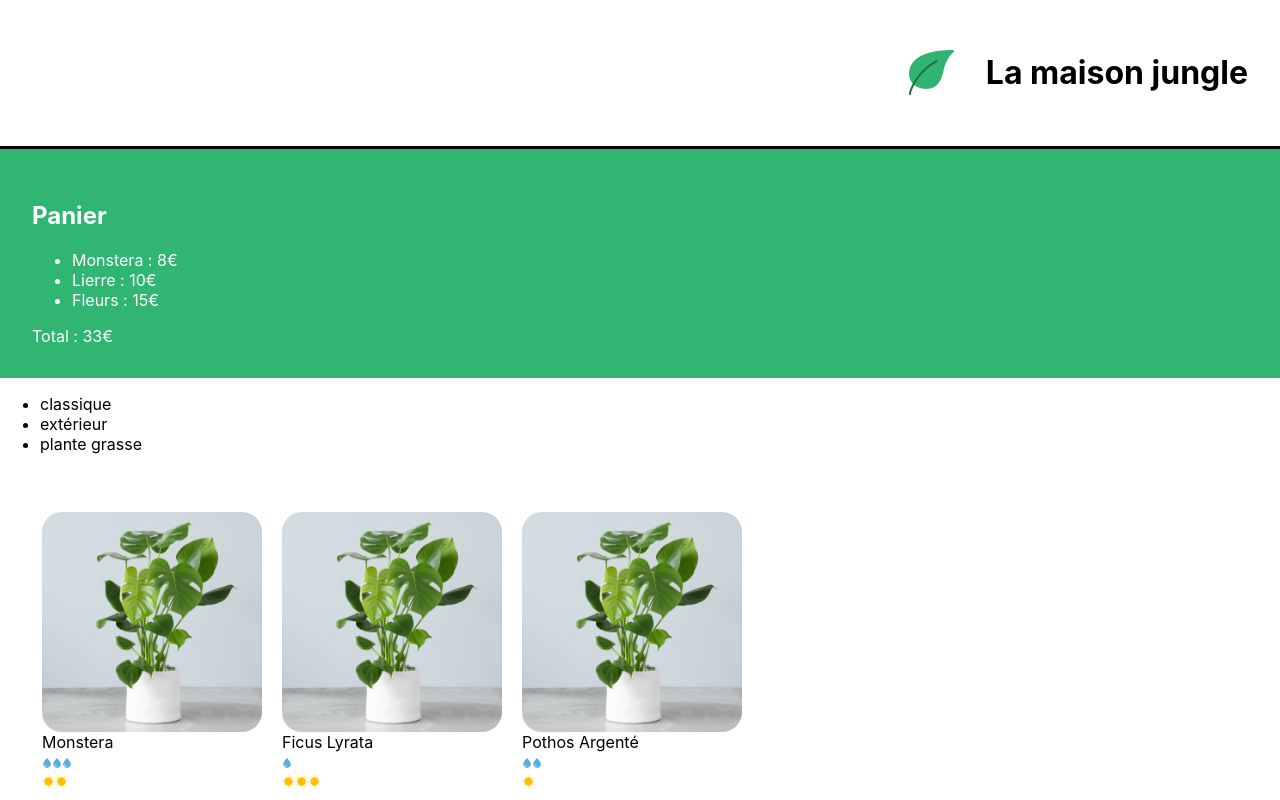
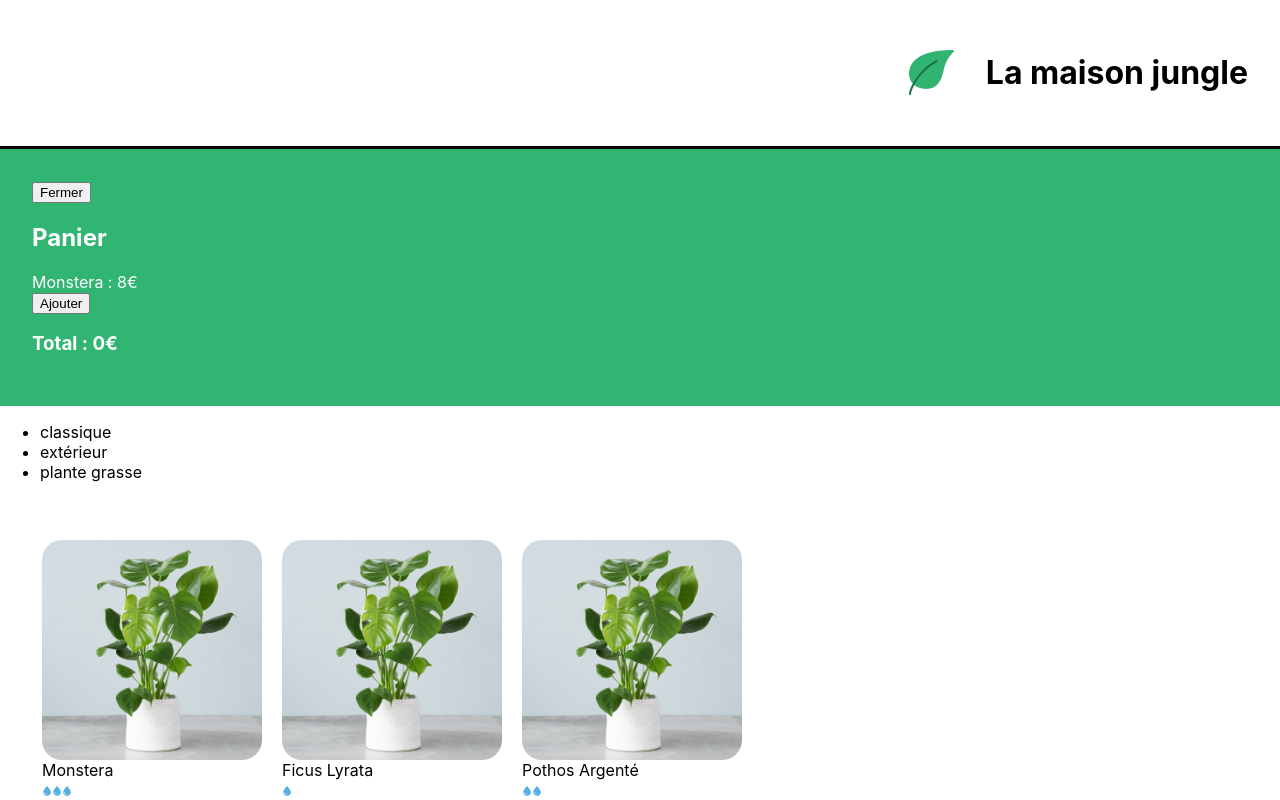
Before and after one commit to SOUFIANE-AIT-TALEB/react, a React (Create React App) app: page / in a window 1280 px wide. Shown: the top 800 px of the page. Built offline with nearby package versions, Linux system fonts and the light colour scheme.

Commit message:
Update Cart.js
update Cart.js

```diff
--- a/src/components/Cart.js
+++ b/src/components/Cart.js
@@ -1,18 +1,32 @@
+import { useState } from 'react'
 import '../styles/Cart.css'
 
 function Cart() {
 	const monsteraPrice = 8
-	const ivyPrice = 10
-	const flowerPrice = 15
-	return (
+	const [cart, updateCart] = useState(0)
+	const [isOpen, setIsOpen] = useState(true)
+
+	return isOpen ? (
 		<div className='lmj-cart'>
+			<button
+				className='lmj-cart-toggle-button'
+				onClick={() => setIsOpen(false)}
+			>
+				Fermer
+			</button>
 			<h2>Panier</h2>
-			<ul>
-				<li>Monstera : {monsteraPrice}€</li>
-				<li>Lierre : {ivyPrice}€</li>
-				<li>Fleurs : {flowerPrice}€</li>
-			</ul>
-			Total : {monsteraPrice + ivyPrice + flowerPrice}€
+			<div>Monstera : {monsteraPrice}€</div>
+			<button onClick={() => updateCart(cart + 1)}>Ajouter</button>
+			<h3>Total : {monsteraPrice * cart}€</h3>
+		</div>
+	) : (
+		<div className='lmj-cart-closed'>
+			<button
+				className='lmj-cart-toggle-button'
+				onClick={() => setIsOpen(true)}
+			>
+				Ouvrir le Panier
+			</button>
 		</div>
 	)
 }
```
